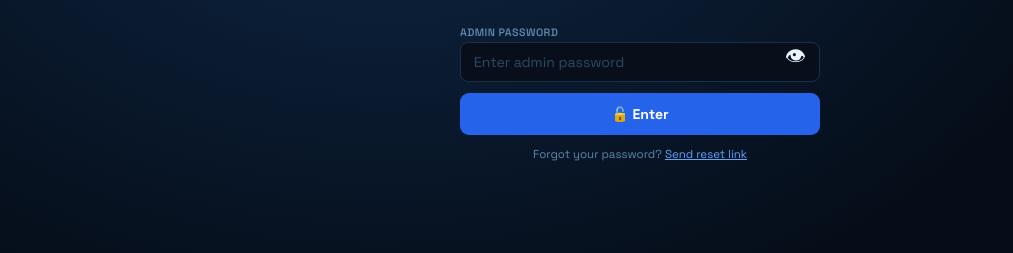
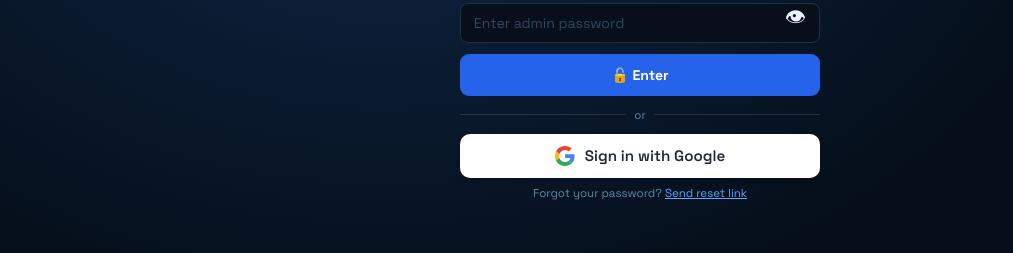
Before and after one commit to KobOmoba/bloom-portal, a plain HTML site: page index.html in a window 1280 px wide. Shown: the part 349-602 px from the top of the page, without its empty margins (0-1013 px from the left). Drawn offline with Linux system fonts and the light colour scheme; no server answers.

Commit message:
feat: add Google Sign-In button to portal login page with real Google G logo

```diff
--- a/index.html
+++ b/index.html
@@ -34,7 +34,16 @@
     </div>
     <button id="l-btn" class="btn-b" onclick="doLogin()">🔓 Enter</button>
     <div id="l-err" class="err"></div>
-    <p style="font-size:0.72rem;color:var(--sub);text-align:center;margin-top:0.75rem;">Forgot your password? <span onclick="forgotPassword()" style="color:#60a5fa;cursor:pointer;text-decoration:underline;">Send reset link</span></p>
+    <div style="display:flex;align-items:center;gap:8px;margin:0.75rem 0;">
+      <div style="flex:1;height:1px;background:rgba(255,255,255,0.12);"></div>
+      <span style="font-size:0.72rem;color:var(--sub);white-space:nowrap;">or</span>
+      <div style="flex:1;height:1px;background:rgba(255,255,255,0.12);"></div>
+    </div>
+    <button id="google-btn" onclick="doGoogleLogin()" style="width:100%;display:flex;align-items:center;justify-content:center;gap:10px;background:#fff;color:#1f2937;border:none;border-radius:10px;padding:0.75rem 1rem;font-size:0.95rem;font-weight:600;cursor:pointer;margin-bottom:0.5rem;box-shadow:0 1px 4px rgba(0,0,0,0.3);">
+      <svg width="20" height="20" viewBox="0 0 48 48"><path fill="#EA4335" d="M24 9.5c3.54 0 6.71 1.22 9.21 3.6l6.85-6.85C35.9 2.38 30.47 0 24 0 14.62 0 6.51 5.38 2.56 13.22l7.98 6.19C12.43 13.72 17.74 9.5 24 9.5z"/><path fill="#4285F4" d="M46.98 24.55c0-1.57-.15-3.09-.38-4.55H24v9.02h12.94c-.58 2.96-2.26 5.48-4.78 7.18l7.73 6c4.51-4.18 7.09-10.36 7.09-17.65z"/><path fill="#FBBC05" d="M10.53 28.59c-.48-1.45-.76-2.99-.76-4.59s.27-3.14.76-4.59l-7.98-6.19C.92 16.46 0 20.12 0 24c0 3.88.92 7.54 2.56 10.78l7.97-6.19z"/><path fill="#34A853" d="M24 48c6.48 0 11.93-2.13 15.89-5.81l-7.73-6c-2.18 1.48-4.97 2.31-8.16 2.31-6.26 0-11.57-4.22-13.47-9.91l-7.98 6.19C6.51 42.62 14.62 48 24 48z"/><path fill="none" d="M0 0h48v48H0z"/></svg>
+      Sign in with Google
+    </button>
+    <p style="font-size:0.72rem;color:var(--sub);text-align:center;margin-top:0.5rem;">Forgot your password? <span onclick="forgotPassword()" style="color:#60a5fa;cursor:pointer;text-decoration:underline;">Send reset link</span></p>
   </div>
 </div>
 
```
